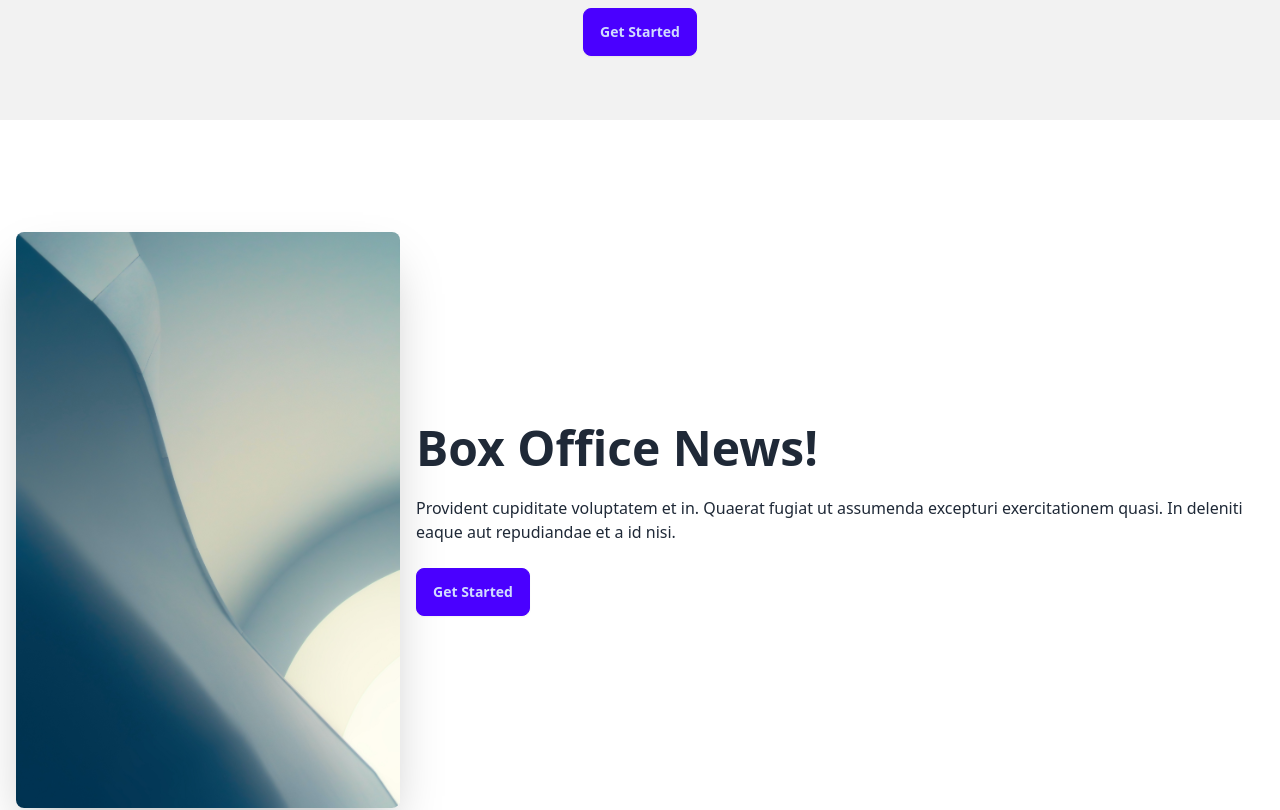
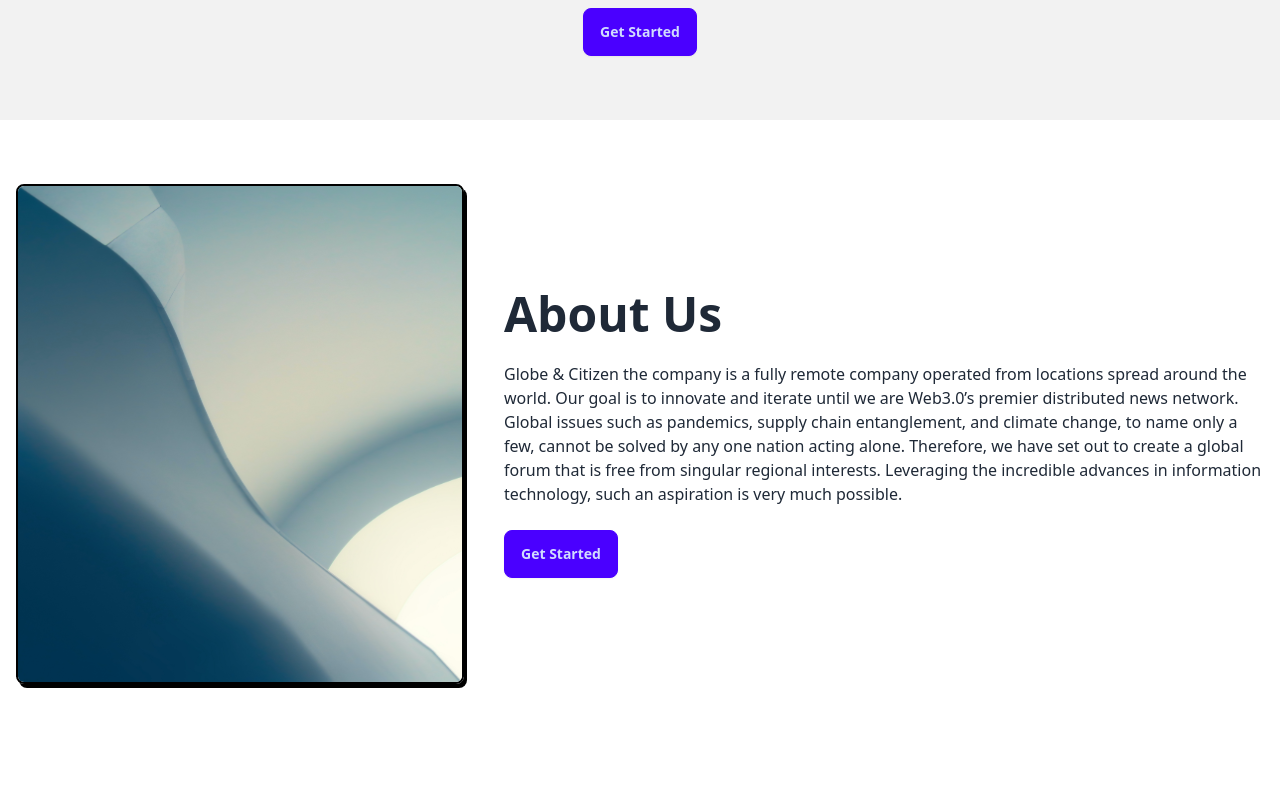
Before and after one commit to globe-and-citizen/gc-web, a Vue app: page / in a window 1280 px wide. Shown: the part 340-1150 px from the top of the page. Built offline with nearby package versions, Linux system fonts and the light colour scheme; the HTML template or start-up script is replaced by a standard one.

Commit message:
feat: style About component

```diff
--- a/src/components/AboutComponent.vue
+++ b/src/components/AboutComponent.vue
@@ -1,14 +1,24 @@
 <script setup lang="ts"></script>
 
 <template>
-  <div class="hero min-h-screen">
-    <div class="hero-content flex-col lg:flex-row">
-      <img src="/pexels-johannes-plenio.jpg" class="max-w-sm rounded-lg shadow-2xl" />
-      <div>
-        <h1 class="text-5xl font-bold">Box Office News!</h1>
+  <div class="hero py-12">
+    <div class="hero-content flex-col lg:flex-row lg:gap-10">
+      <img
+        src="/pexels-johannes-plenio.jpg"
+        class="flex-1 max-w-md rounded-lg border-black border-solid border-2 w-[500px] h-[500px]"
+        style="box-shadow: 3px 4px 0 0 #000"
+        alt="About image"
+      />
+      <div class="flex-1">
+        <h1 class="text-5xl font-bold">About Us</h1>
         <p class="py-6">
-          Provident cupiditate voluptatem et in. Quaerat fugiat ut assumenda excepturi
-          exercitationem quasi. In deleniti eaque aut repudiandae et a id nisi.
+          Globe & Citizen the company is a fully remote company operated from locations spread
+          around the world. Our goal is to innovate and iterate until we are Web3.0’s premier
+          distributed news network. Global issues such as pandemics, supply chain entanglement, and
+          climate change, to name only a few, cannot be solved by any one nation acting alone.
+          Therefore, we have set out to create a global forum that is free from singular regional
+          interests. Leveraging the incredible advances in information technology, such an
+          aspiration is very much possible.
         </p>
         <button class="btn btn-primary">Get Started</button>
       </div>
```
